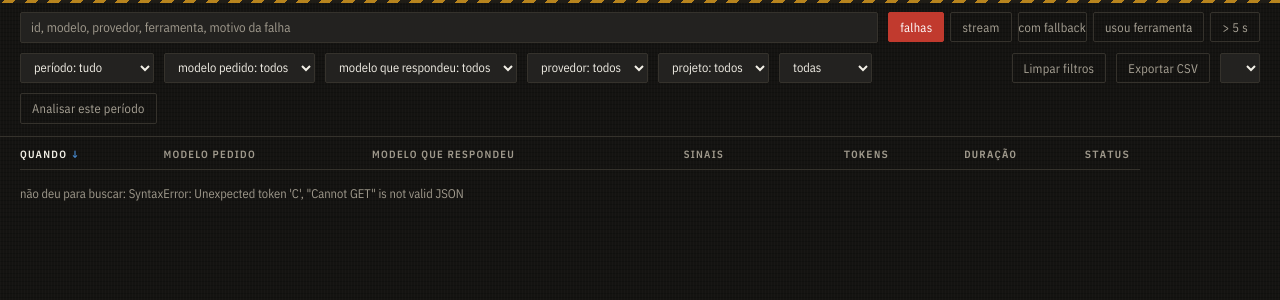
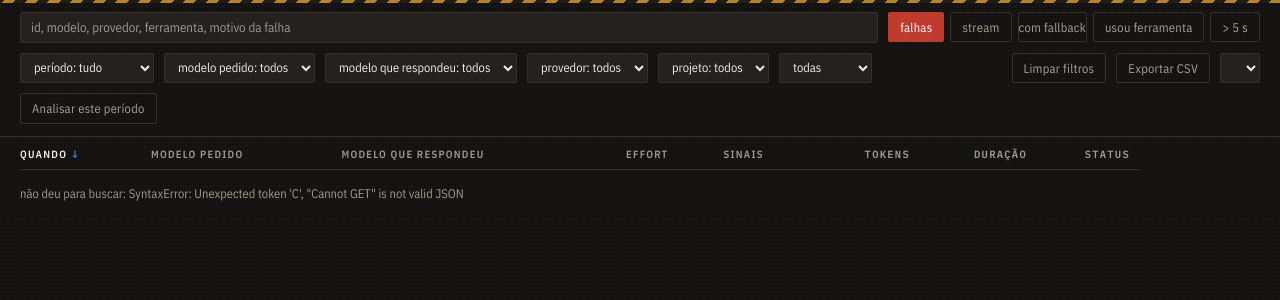
Before and after one commit to igoiglesias/Shunt, a Python web app: template app/templates/audit.html in a window 1280 px wide. Shown: the part 60-360 px from the top of the page. Run offline with Jinja, Linux system fonts and the light colour scheme; the template is opened without the code that fills it, so the values that code supplies are empty.

Commit message:
feat(audit): coluna Effort na lista de requisições, ao lado de 'Modelo que respondeu'

```diff
--- a/app/stats/models.py
+++ b/app/stats/models.py
@@ -103,6 +103,9 @@ class RequestEvent(Base):
     tools_offered: Mapped[list] = mapped_column(JSON, default=list)
     tools_called: Mapped[list] = mapped_column(JSON, default=list)
     thinking_blocks: Mapped[int] = mapped_column(Integer, default=0)
+    # Effort configurado no modelo que foi aplicado na requisicao.
+    # None = o effort do harness passou; string = o modelo sobrescreveu.
+    effort: Mapped[str | None] = mapped_column(String(16), nullable=True)
 
     # Os tres eixos de toda consulta do painel: a janela de tempo, e o
     # agrupamento por provedor ou por modelo dentro dela. Indice composto e nao
--- a/app/stats/queries.py
+++ b/app/stats/queries.py
@@ -799,6 +799,7 @@ def _as_event(row: RequestEvent) -> dict:
         "session_id": row.session_id,
         "cached_input_tokens": None if relay else row.cached_input_tokens,
         "cache_write_tokens": None if relay else row.cache_write_tokens,
+        "effort": row.effort,
     }
 
 
--- a/app/templates/audit.html
+++ b/app/templates/audit.html
@@ -378,6 +378,7 @@
           <th class="route">Rota</th>
           <th>Modelo pedido</th>
           <th>Modelo que respondeu</th>
+          <th class="effort">Effort</th>
           <th class="project">Projeto</th>
           <th title="streaming, troca de candidato, ferramenta chamada">Sinais</th>
           <th class="n">Tokens</th>
@@ -662,6 +663,7 @@ function rowOf(event) {
       : event.candidate_model
         ? esc(event.candidate_model)
         : `<span class="tag">${esc(servedLabel(event))}</span>`}</td>
+    <td class="effort" data-label="Effort">${event.effort ? esc(event.effort) : '<span class="none">—</span>'}</td>
     <td class="project" data-label="Projeto" title="${esc(event.project || "")}">${
       event.project ? esc(String(event.project).replace(/\/+$/, "").split("/").pop()) : "—"
     }</td>
```
